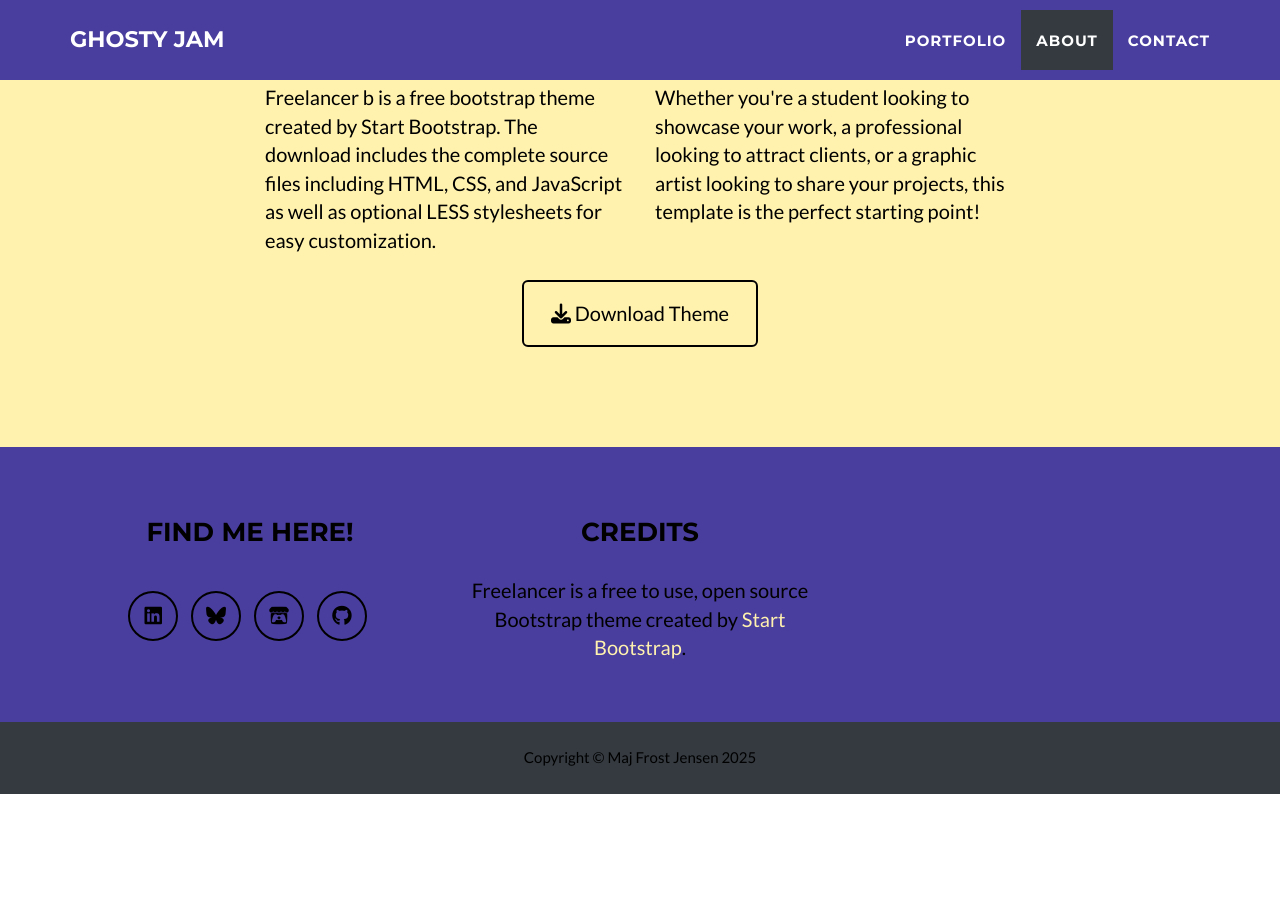
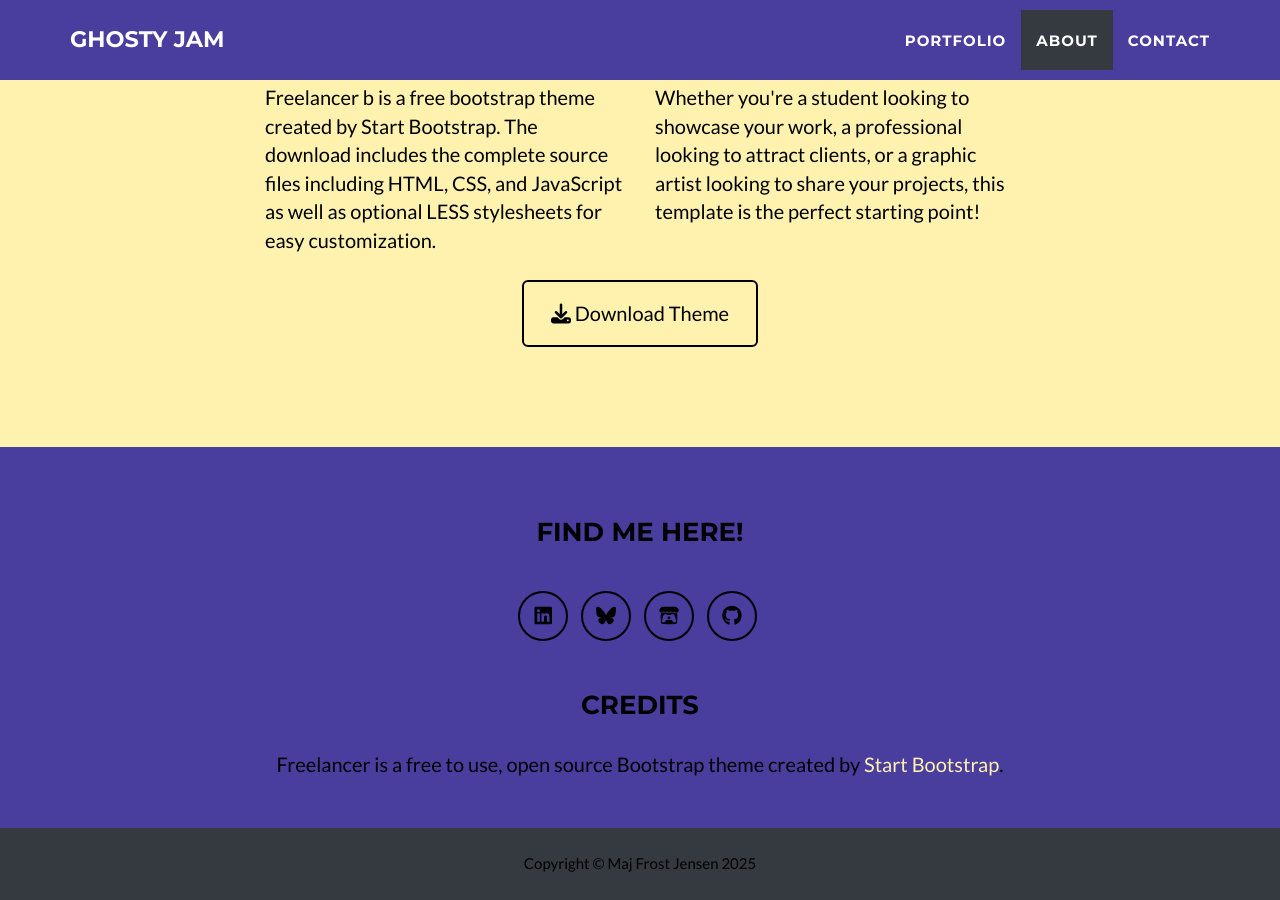
Before and after one commit to GhostyJam/GhostyJam.github.io, a Jekyll site: the page built from _posts/2014-07-18-project-1.markdown, in a window 1280 px wide and 900 px high, scrolled down 1842 px. Built offline with Jekyll 4.4.1, drawn with Linux system fonts in a browser that asks for light colours; before the commit the page ends 2636 px from its top, so only the background shows below that.

Commit message:
footer changes

```diff
--- a/_includes/footer.html
+++ b/_includes/footer.html
@@ -11,7 +11,7 @@
             {% endfor %}
           </p>
         </div>-->
-        <div class="footer-col col-md-4">
+        <div class="footer-col">
           <h3>{{ site.footer.social }}</h3>
           <ul class="list-inline">
             {% for network in site.social %}
@@ -22,7 +22,7 @@
             {% endfor %}
           </ul>
         </div>
-        <div class="footer-col col-md-4">
+        <div class="footer-col">
           <h3>{{ site.footer.credits }}</h3>
           <p>{{ site.credits }}</p>
         </div>
```
